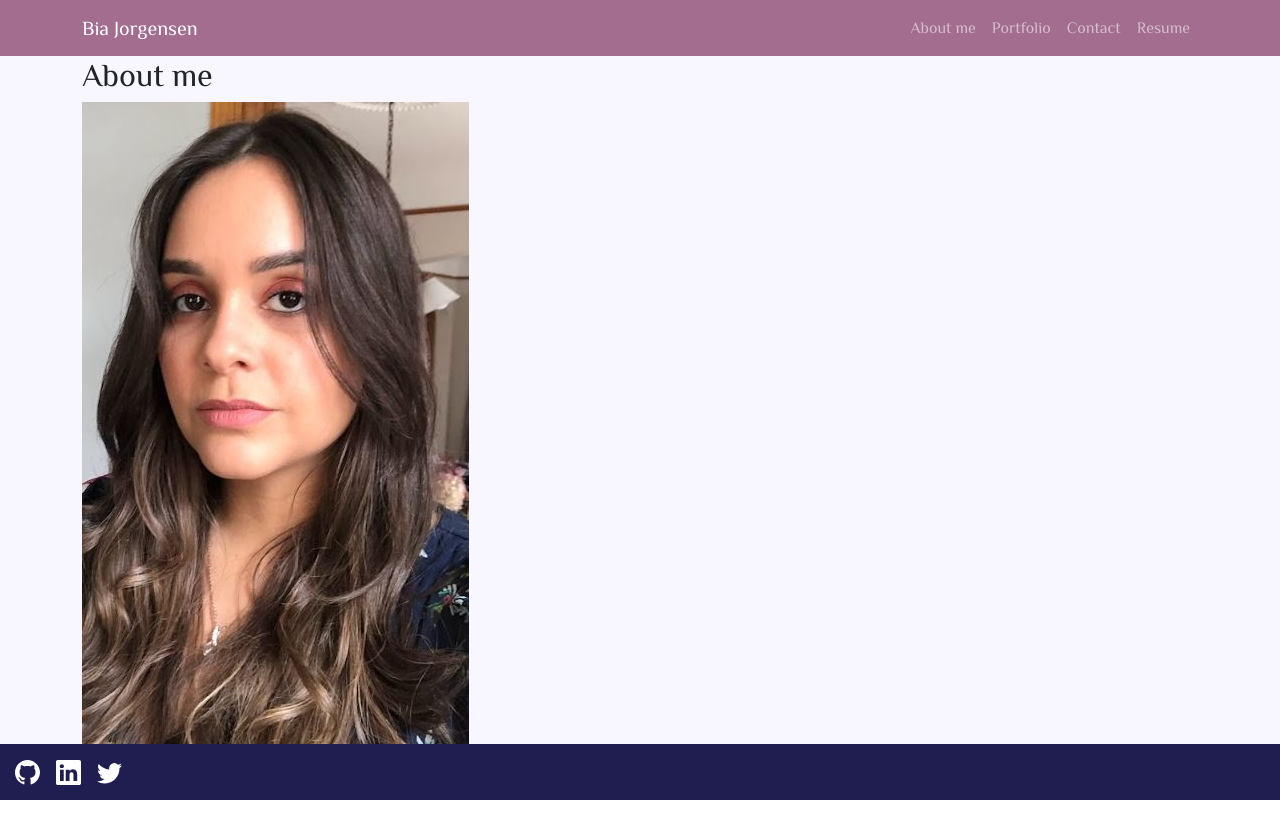
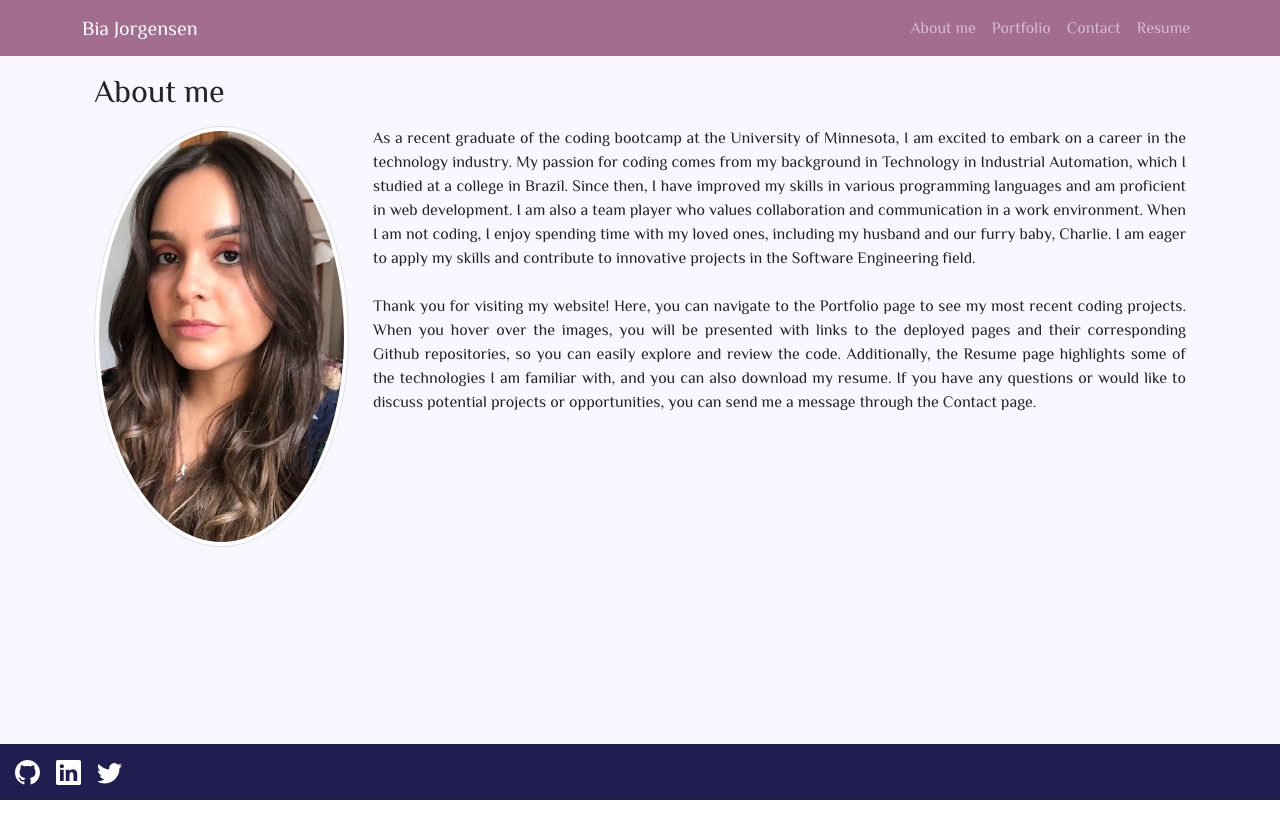
Before and after one commit to BiaJorgensen/bia-jorgensen-portfolio, a React (Create React App) app: page / in a window 1280 px wide. Shown: the top 838 px of the page. Built offline with nearby package versions, Linux system fonts and the light colour scheme.

Commit message:
Added <p> about me; Styling with react-bootstrap; Used Container, Row, Col and Image

```diff
--- a/src/pages/AboutMe.js
+++ b/src/pages/AboutMe.js
@@ -1,12 +1,26 @@
-import React from 'react'
-import Bia from '../assets/images/bia-jorgensen.JPG'
+import React from 'react';
+import Bia from '../assets/images/bia-jorgensen.JPG';
+import Container from 'react-bootstrap/Container';
+import Row from 'react-bootstrap/Row';
+import Col from 'react-bootstrap/Col';
+import Image from 'react-bootstrap/Image';
 
 export default function AboutMe() {
   return (
-    <div>
-      <h2>About me</h2>
-      <img src={Bia} alt='Bia Jorgensen'></img>
-      <p>Short bio about me</p>
-    </div>
+    <Container fluid>
+      <Row>
+        <Col xs={12}>
+          <h2 className="my-3">About me</h2>
+        </Col>
+      </Row>
+      <Row>
+        <Col xs={4} sm={3} >
+          <Image src={Bia} alt='Bia Jorgensen' roundedCircle fluid thumbnail className="mx-auto"/>
+        </Col>
+        <Col xs={12} sm={9}>
+          <p>As a recent graduate of the coding bootcamp at the University of Minnesota, I am excited to embark on a career in the technology industry. My passion for coding comes from my background in Technology in Industrial Automation, which I studied at a college in Brazil. Since then, I have improved my skills in various programming languages and am proficient in web development. I am also a team player who values collaboration and communication in a work environment. When I am not coding, I enjoy spending time with my loved ones, including my husband and our furry baby, Charlie. I am eager to apply my skills and contribute to innovative projects in the Software Engineering field.<br></br><br></br>Thank you for visiting my website! Here, you can navigate to the Portfolio page to see my most recent coding projects. When you hover over the images, you will be presented with links to the deployed pages and their corresponding Github repositories, so you can easily explore and review the code. Additionally, the Resume page highlights some of the technologies I am familiar with, and you can also download my resume. If you have any questions or would like to discuss potential projects or opportunities, you can send me a message through the Contact page.</p>
+        </Col>
+      </Row>
+    </Container>
   )
 }
```
